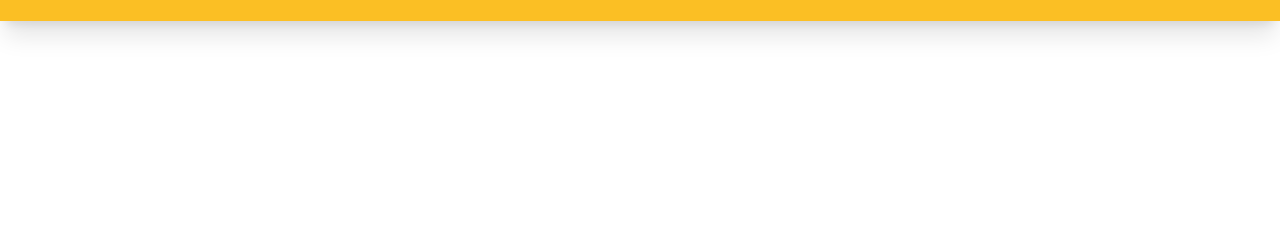
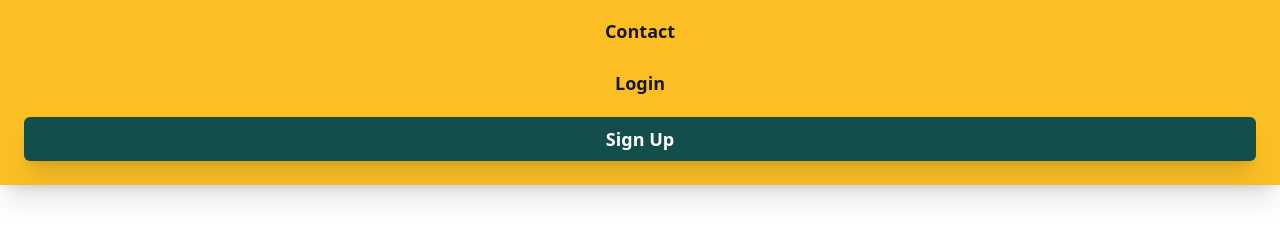
Before and after one commit to KakwiriStephen/HomeSmart, a website built with Vite: page index.html in a window 1280 px wide. Shown: the part 127-366 px from the top of the page. Built offline with nearby package versions, Linux system fonts and the light colour scheme.

Commit message:
MenuItems

```diff
--- a/index.html
+++ b/index.html
@@ -71,11 +71,60 @@
            rounded-sm
            ring-offset-4
            ring-offset-amber-400
-           text-neutral-900
            hover:text-neutral-600
            transition-colors
+           font-semibold
 
            " href="/">Home</a>
+
+           <a role="menuitem" class="
+           py-1
+           px-1
+           focus:outline-none
+           focus-visible:ring-4
+           ring-neutral-900
+           rounded-sm
+           ring-offset-4
+           ring-offset-amber-400
+           hover:text-neutral-600
+           transition-colors
+           font-semibold
+
+           " href="/">Contact</a>
+
+           <a role="menuitem" class="
+           py-1
+           px-1
+           focus:outline-none
+           focus-visible:ring-4
+           ring-neutral-900
+           rounded-sm
+           ring-offset-4
+           ring-offset-amber-400
+           hover:text-neutral-600
+           transition-colors
+           font-semibold
+
+           " href="/">Login</a>
+
+           <a role="menuitem" class="
+           py-2
+           px-6
+           bg-teal-900
+           text-white
+           shadow-xl
+           hover:shadow-none
+           transition-shadow
+           focus:outline-none
+           focus-visible:ring-4
+           ring-neutral-900
+           rounded-md
+           ring-offset-4
+           ring-offset-amber-400
+           font-semibold
+
+
+           " href="/">Sign Up</a>
 
 
          </div>
```
